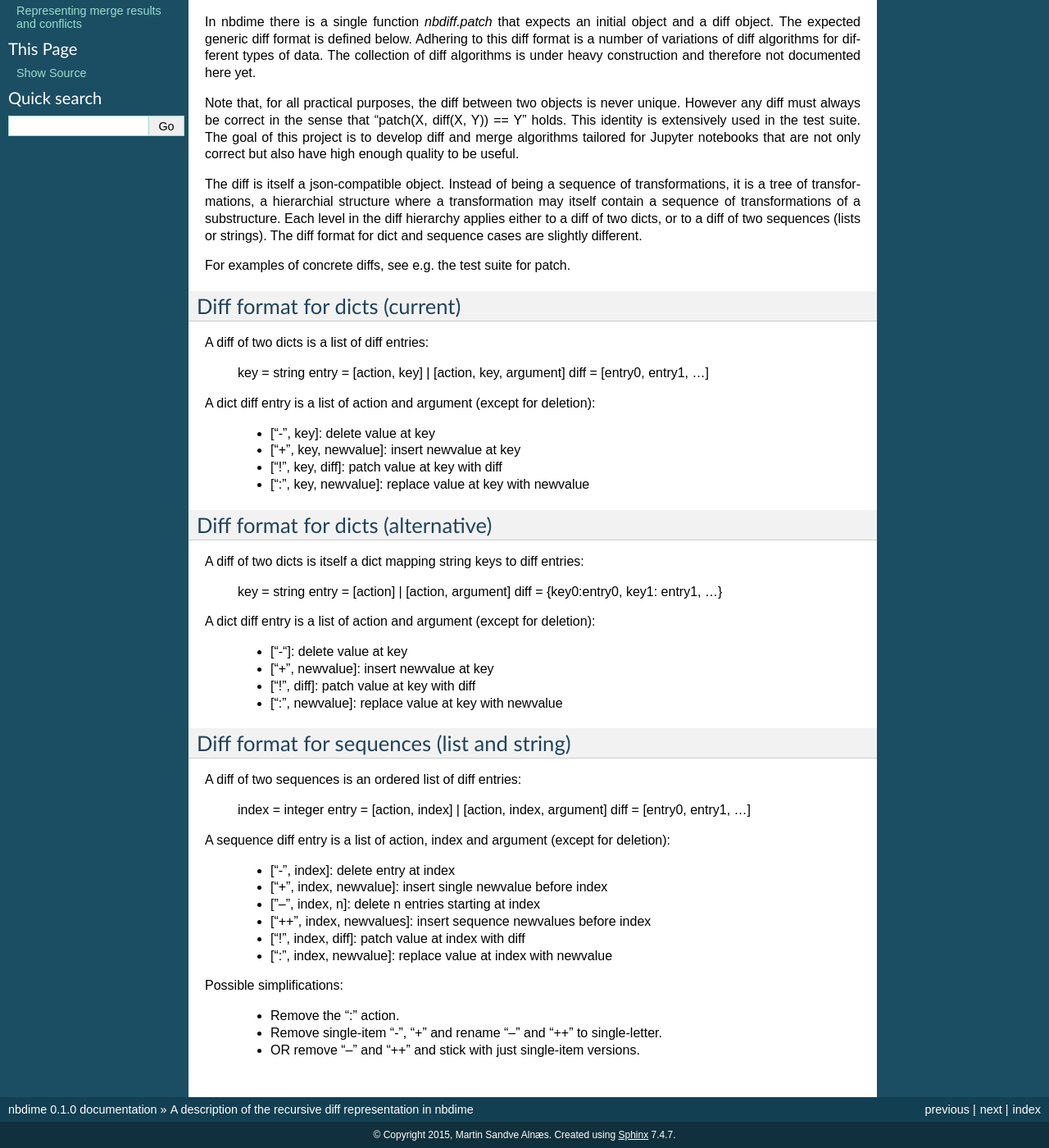
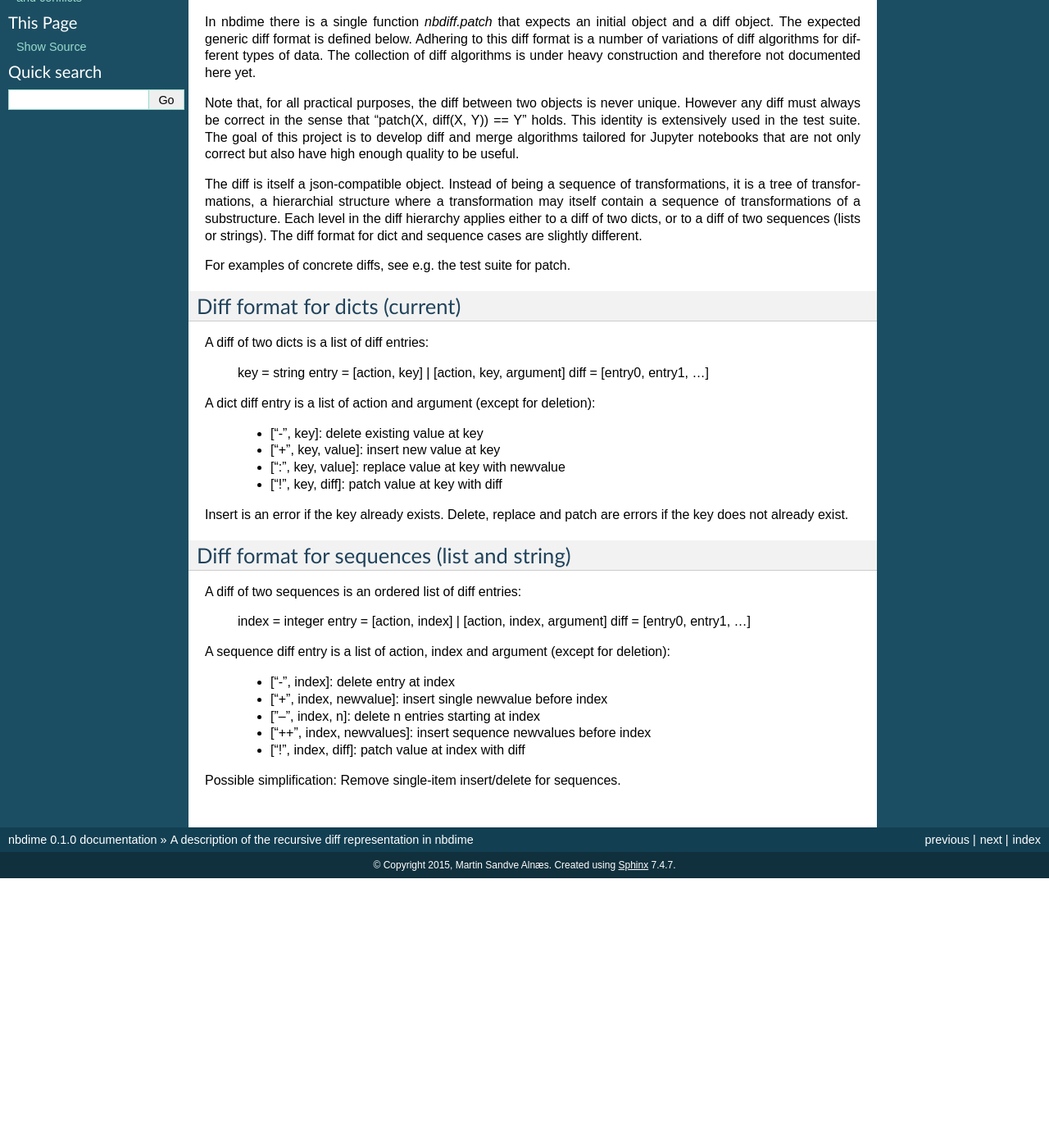
Before and after one commit to jupyter/nbdime, a Sphinx documentation site: the page built from docs/source/diffing.rst, in a window 1280 px wide and 1400 px high, scrolled down 287 px. Shown: the whole window at 82% size. Built offline with Sphinx 7.4.7, drawn with Linux system fonts in a browser that asks for light colours; after the commit the page ends 1358 px from its top, so only the background shows below that; some of the changed text lies outside the part shown.

```diff
--- a/docs/source/diffing.rst
+++ b/docs/source/diffing.rst
@@ -52,27 +52,13 @@ A diff of two dicts is a list of diff entries:
 
 A dict diff entry is a list of action and argument (except for deletion):
 
-    * ["-", key]: delete value at key
-    * ["+", key, newvalue]: insert newvalue at key
+    * ["-", key]: delete existing value at key
+    * ["+", key, value]: insert new value at key
+    * [":", key, value]: replace value at key with newvalue
     * ["!", key, diff]: patch value at key with diff
-    * [":", key, newvalue]: replace value at key with newvalue
 
-
-Diff format for dicts (alternative)
------------------------------------
-
-A diff of two dicts is itself a dict mapping string keys to diff entries:
-
-    key = string
-    entry = [action] | [action, argument]
-    diff = {key0:entry0, key1: entry1, ...}
-
-A dict diff entry is a list of action and argument (except for deletion):
-
-    * ["-"]: delete value at key
-    * ["+", newvalue]: insert newvalue at key
-    * ["!", diff]: patch value at key with diff
-    * [":", newvalue]: replace value at key with newvalue
+Insert is an error if the key already exists.
+Delete, replace and patch are errors if the key does not already exist.
 
 
 Diff format for sequences (list and string)
@@ -91,10 +77,5 @@ A sequence diff entry is a list of action, index and argument (except for deleti
     * ["--", index, n]: delete n entries starting at index
     * ["++", index, newvalues]: insert sequence newvalues before index
     * ["!", index, diff]: patch value at index with diff
-    * [":", index, newvalue]: replace value at index with newvalue
 
-Possible simplifications:
-
-    * Remove the ":" action.
-    * Remove single-item "-", "+" and rename "--" and "++" to single-letter.
-    * OR remove "--" and "++" and stick with just single-item versions.
+Possible simplification: Remove single-item insert/delete for sequences.
```
Also changed, not shown: 7 other files.
